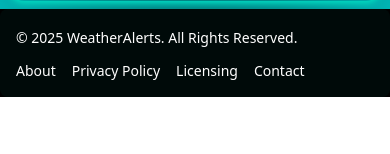
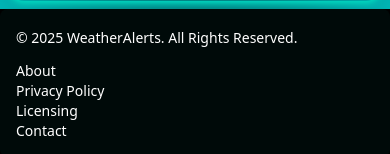
Before and after one commit to stalinw7r/WeatherApp, a React (Vite) app in the folder client/: page / in a window 390 px wide. Shown: the part 1585-1739 px from the top of the page. Before the commit the page ends 1682 px from the top, so only its background shows below. Built offline with nearby package versions, Linux system fonts and the light colour scheme.

Commit message:
modified footer and made it responsive

```diff
--- a/client/src/components/Footer.jsx
+++ b/client/src/components/Footer.jsx
@@ -12,7 +12,7 @@
             </a>
             . All Rights Reserved.
           </span>
-          <ul className="flex flex-wrap items-center mt-3 text-sm font-medium text-white dark:text-gray-400 sm:mt-0">
+          <ul className="flex flex-col md:flex-wrap md:flex-row md:items-center mt-3 text-sm font-medium text-white dark:text-gray-400 sm:mt-0">
             <li>
               <a href="#" className="hover:underline me-4 md:me-6">
                 About
```
